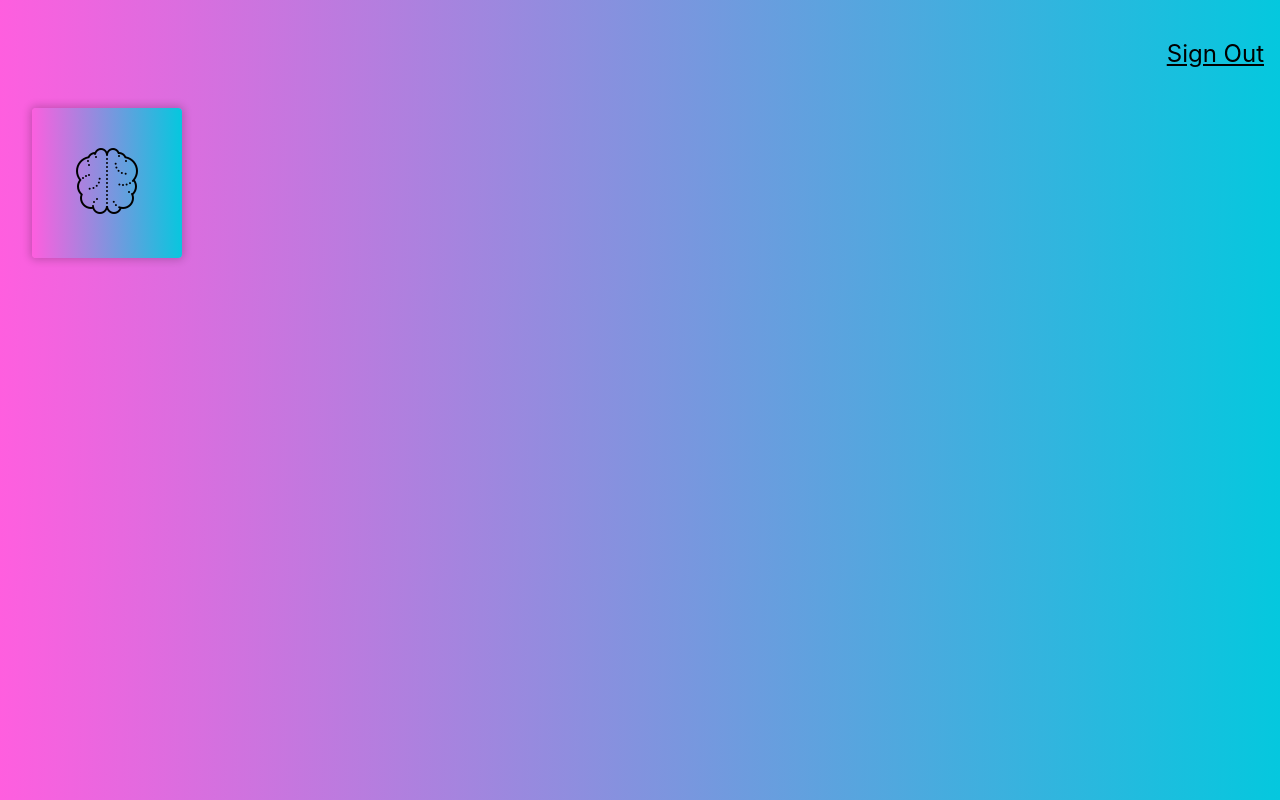
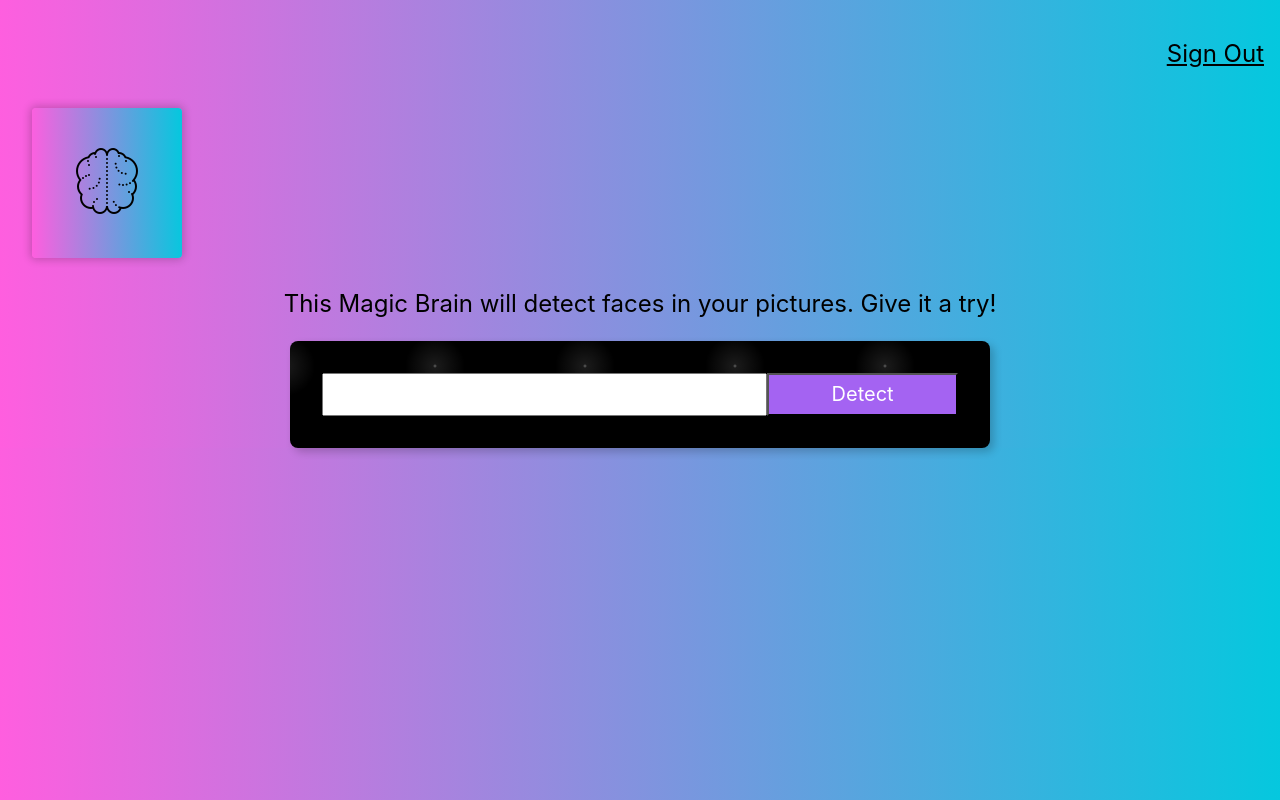
Before and after one commit to chelseapang/facerecognitionbrain, a React (Create React App) app: page / in a window 1280 px wide. Built offline with nearby package versions, Linux system fonts and the light colour scheme.

Commit message:
adding image link form for entering urls, with styling

```diff
--- a/src/App.css
+++ b/src/App.css
@@ -1,5 +1,10 @@
 .App {
   text-align: center;
+}
+
+.center {
+  display: flex;
+  justify-content: center;
 }
 
 .App-logo {
--- a/src/App.js
+++ b/src/App.js
@@ -1,6 +1,7 @@
 import './App.css';
 import Navigation from './components/Navigation/Navigation';
 import Logo from './components/Logo/Logo';
+import ImageLinkForm from './components/ImageLinkForm/ImageLinkForm';
 
 
 function App() {
@@ -8,8 +9,8 @@ function App() {
     <div className="App">
       <Navigation />
       <Logo />
+      <ImageLinkForm />
       {/*
-      <ImageLinkForm />
       <FaceRecognition />*/}
     </div>
   );
--- /dev/null
+++ b/src/components/ImageLinkForm/ImageLinkForm.css
@@ -0,0 +1,11 @@
+.form {
+    width: 700px;
+    background-color:black;
+background-image:
+radial-gradient(white, rgba(255,255,255,.2) 2px, transparent 40px),
+radial-gradient(white, rgba(255,255,255,.15) 1px, transparent 30px),
+radial-gradient(white, rgba(255,255,255,.1) 2px, transparent 40px),
+radial-gradient(rgba(255,255,255,.4), rgba(255,255,255,.1) 2px, transparent 30px);
+background-size: 550px 550px, 350px 350px, 250px 250px, 150px 150px;
+background-position: 0 0, 40px 60px, 130px 270px, 70px 100px;
+}
--- /dev/null
+++ b/src/components/ImageLinkForm/ImageLinkForm.js
@@ -0,0 +1,20 @@
+import React from 'react';
+import './ImageLinkForm.css';
+
+const ImageLinkForm = () => {
+    return (
+        <div>
+        <p className='f3'>
+            {'This Magic Brain will detect faces in your pictures. Give it a try!'}
+        </p>
+        <div className='center'>
+        <div className='form center pa4 br3 shadow-5'>
+            <input className='f4 pa2 w-70 center' type='text'/>
+            <button className='w-30 grow f4 link ph3 pv2 white bg-light-purple'>Detect</button>
+            </div>
+        </div>
+        </div>
+    )
+}
+
+export default ImageLinkForm;
--- a/src/index.css
+++ b/src/index.css
@@ -12,3 +12,7 @@ code {
   font-family: source-code-pro, Menlo, Monaco, Consolas, 'Courier New',
     monospace;
 }
+
+button {
+  cursor: pointer;
+}
```
